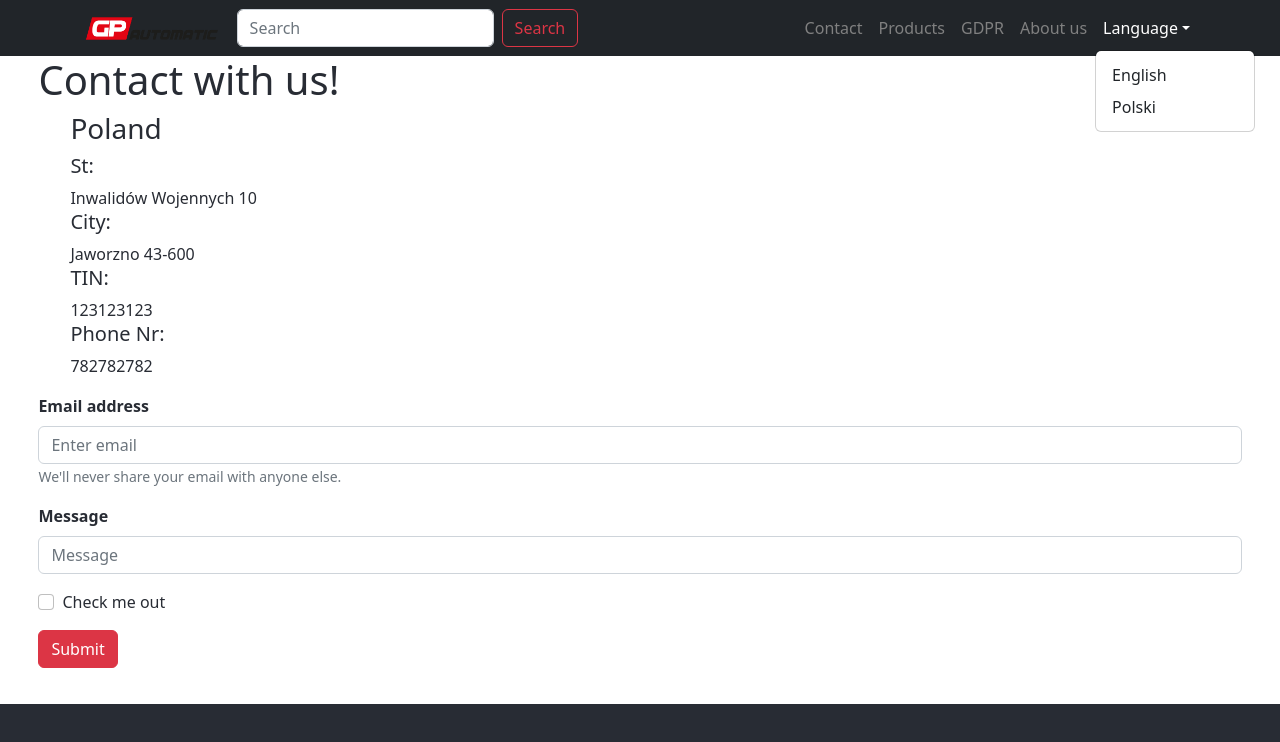
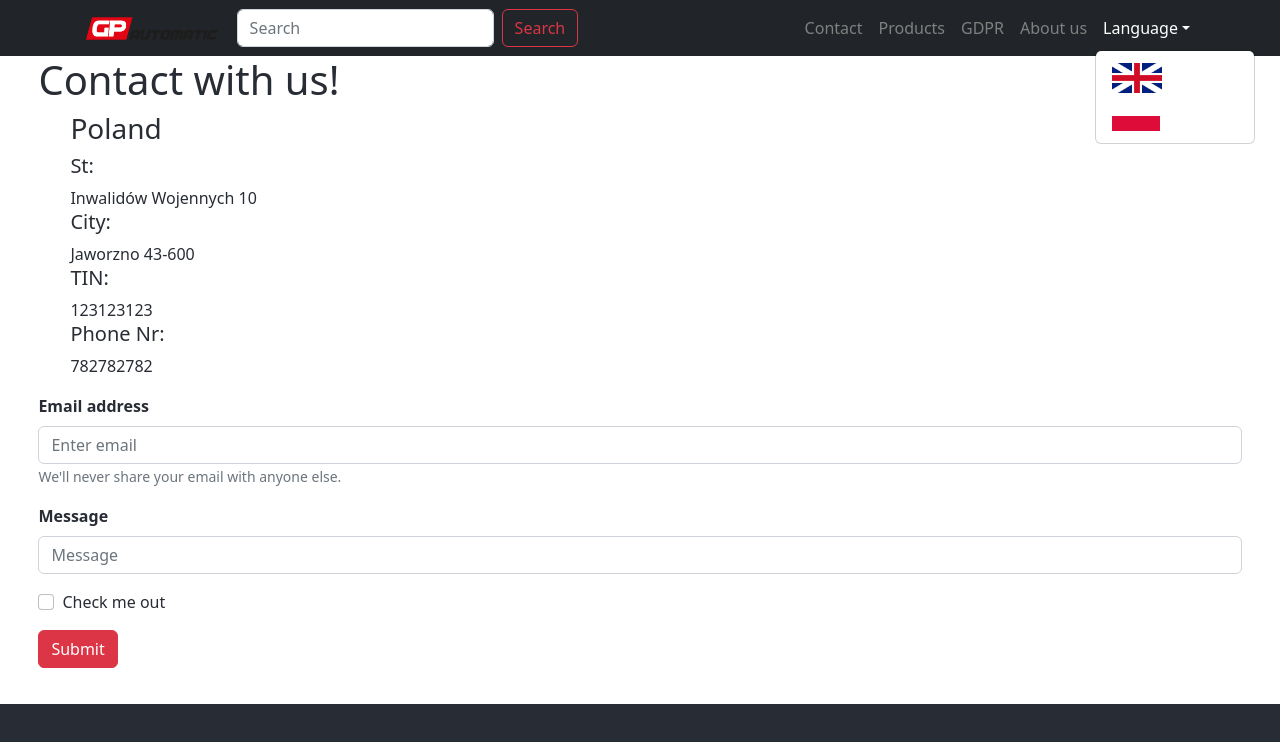
Before and after one commit to opielapatryk/mernshop4client, a React (Create React App) app: page / in a window 1280 px wide. Both pictures are taken after a click on the button "Language". Shown: the top 742 px of the page. Built offline with nearby package versions, Linux system fonts and the light colour scheme.

Commit message:
lang icons

```diff
--- a/src/components/Navbar.js
+++ b/src/components/Navbar.js
@@ -5,6 +5,8 @@ import Form from 'react-bootstrap/Form';
 import Button from 'react-bootstrap/Button';
 import NavDropdown from 'react-bootstrap/NavDropdown';
 import logo from './images/logo.png'
+import polish from './images/polish.png'
+import english from './images/english.png'
 import {Link} from 'react-router-dom'
 function AppNavbar() {
   return (
@@ -34,8 +36,8 @@ function AppNavbar() {
             <Nav.Link><Link to="/rodo" style={{textDecoration:"none", color:"gray"}}>GDPR</Link></Nav.Link>
             <Nav.Link><Link to="/aboutus" style={{textDecoration:"none", color:"gray"}}>About us</Link></Nav.Link>
             <NavDropdown title="Language" id="basic-nav-dropdown">
-              <NavDropdown.Item href="#English">English</NavDropdown.Item>
-              <NavDropdown.Item href="#Polski">Polski</NavDropdown.Item>
+              <NavDropdown.Item href="#"><img src={english} width="auto" height={"30"}/></NavDropdown.Item>
+              <NavDropdown.Item href="#"><img src={polish} width="auto" height={"30"}/></NavDropdown.Item>
             </NavDropdown>
           </Nav>
 
```
Also changed, not shown: src/components/images/english.png (added), src/components/images/polish.png (added).
